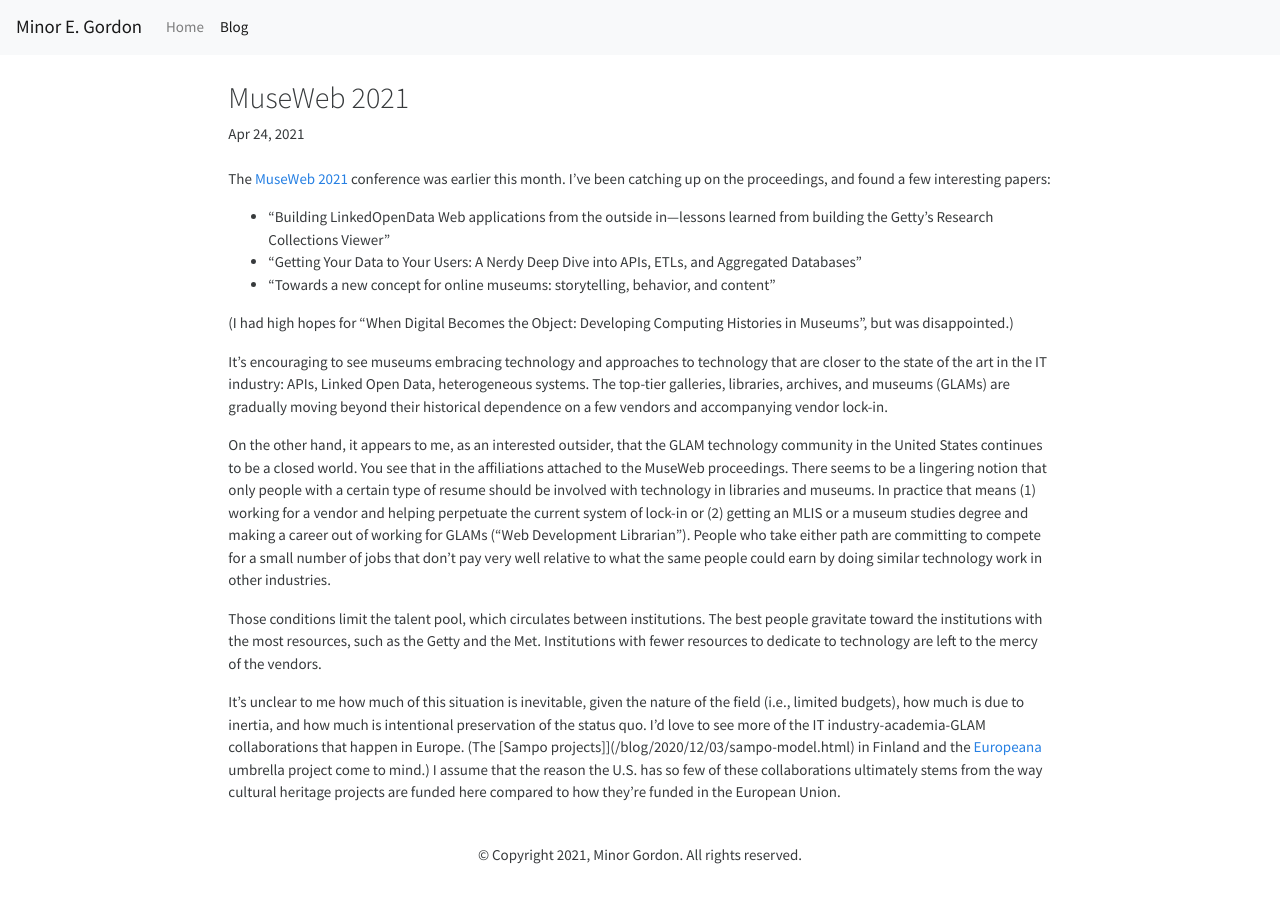
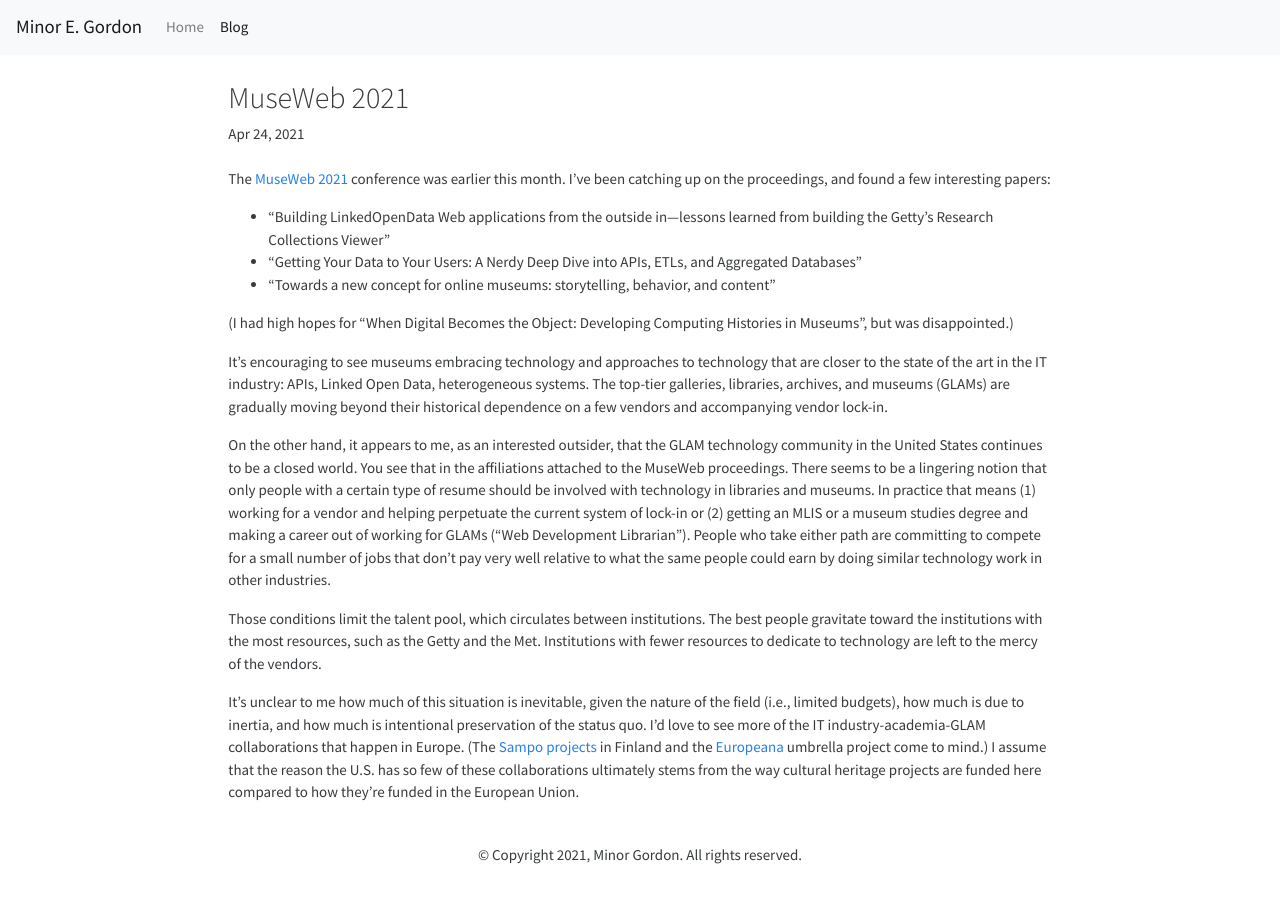
Before and after one commit to minorg/minorgordon.net, a Jekyll site: the page built from _posts/2021-04-24-muse-web.md, in a window 1280 px wide. Built offline with Jekyll 4.4.1, drawn with Linux system fonts in a browser that asks for light colours; nearby versions of some CDN libraries.

Commit message:
fix link again

```diff
--- a/_posts/2021-04-24-muse-web.md
+++ b/_posts/2021-04-24-muse-web.md
@@ -19,4 +19,4 @@ On the other hand, it appears to me, as an interested outsider, that the GLAM te
 
 Those conditions limit the talent pool, which circulates between institutions. The best people gravitate toward the institutions with the most resources, such as the Getty and the Met. Institutions with fewer resources to dedicate to technology are left to the mercy of the vendors.
 
-It's unclear to me how much of this situation is inevitable, given the nature of the field (i.e., limited budgets), how much is due to inertia, and how much is intentional preservation of the status quo. I'd love to see more of the IT industry-academia-GLAM collaborations that happen in Europe. (The [Sampo projects]]({% post_url 2020-12-03-sampo-model %}) in Finland and the [Europeana](https://www.europeana.eu/) umbrella project come to mind.) I assume that the reason the U.S. has so few of these collaborations ultimately stems from the way cultural heritage projects are funded here compared to how they're funded in the European Union.
+It's unclear to me how much of this situation is inevitable, given the nature of the field (i.e., limited budgets), how much is due to inertia, and how much is intentional preservation of the status quo. I'd love to see more of the IT industry-academia-GLAM collaborations that happen in Europe. (The [Sampo projects]({% post_url 2020-12-03-sampo-model %}) in Finland and the [Europeana](https://www.europeana.eu/) umbrella project come to mind.) I assume that the reason the U.S. has so few of these collaborations ultimately stems from the way cultural heritage projects are funded here compared to how they're funded in the European Union.
```
